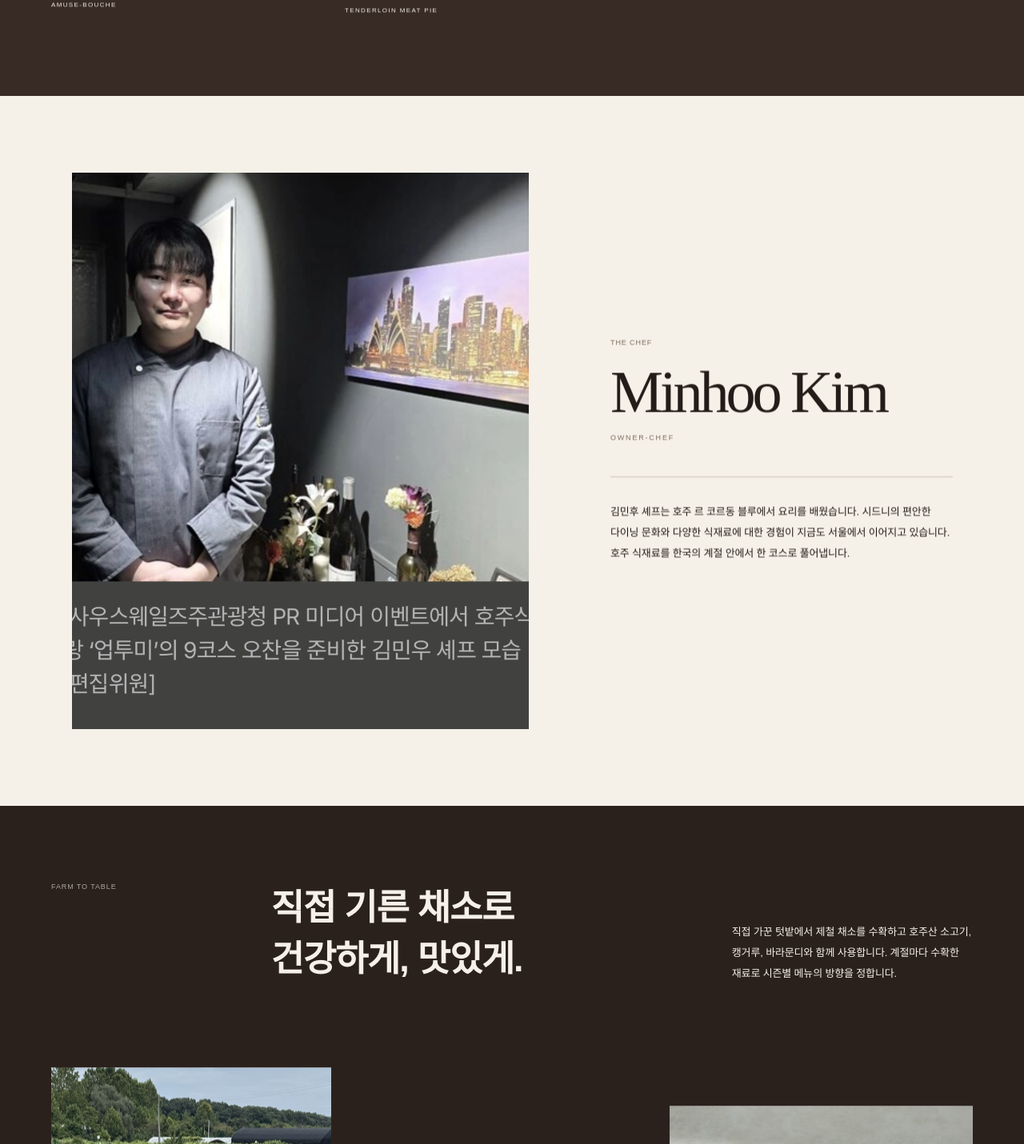
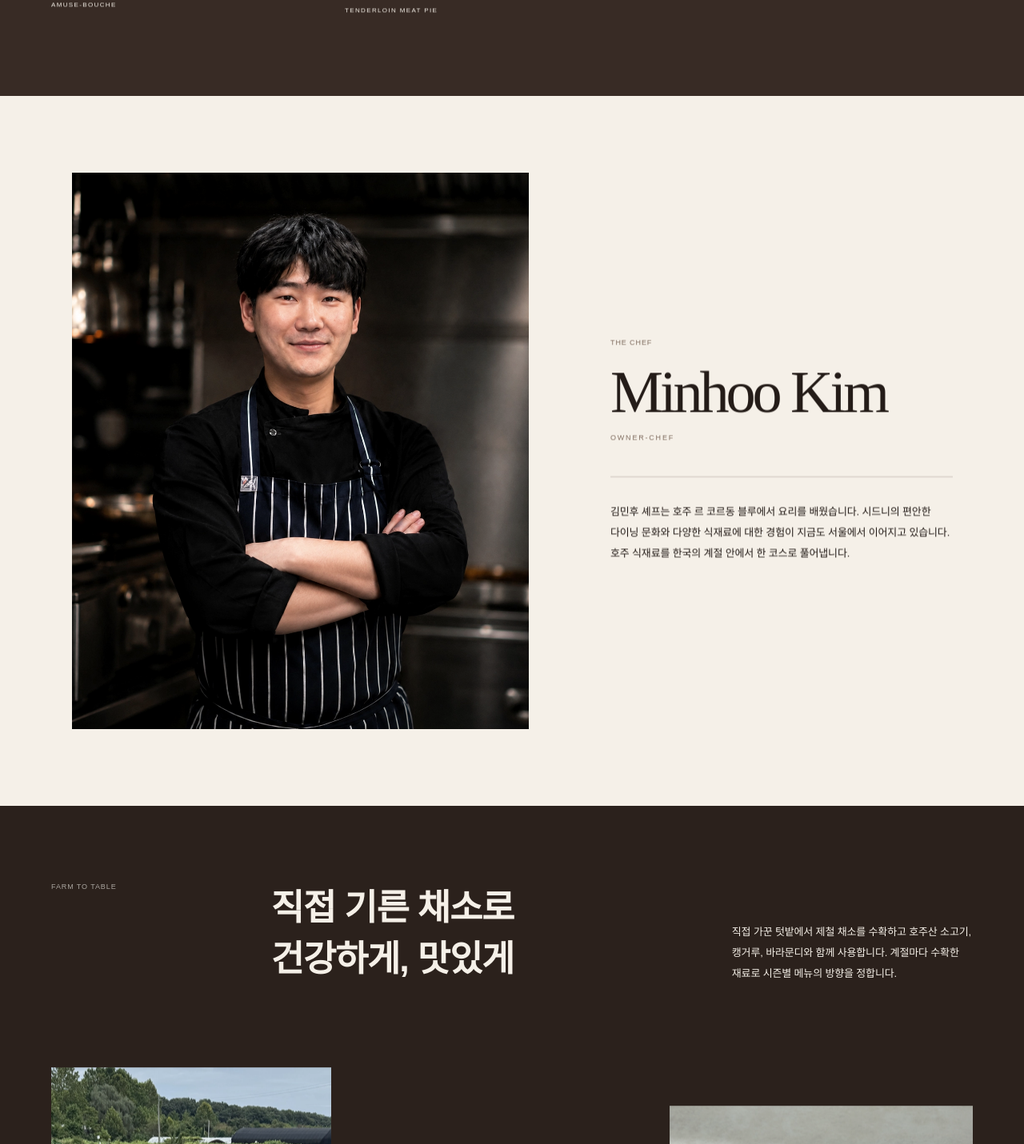
Before and after one commit to pageatelier/sydney-seoul-site, a Next.js app: page /ko in a window 1280 px wide. Shown: the part 3729-5160 px from the top of the page at 80% size. Built offline with nearby package versions, Linux system fonts and the light colour scheme.

Commit message:
change pic agai

```diff
--- a/app/RestaurantPage.tsx
+++ b/app/RestaurantPage.tsx
@@ -93,7 +93,7 @@ const copy = {
     chefBody:
       "김민후 셰프는 호주 르 코르동 블루에서 요리를 배웠습니다. 시드니의 편안한 다이닝 문화와 다양한 식재료에 대한 경험이 지금도 서울에서 이어지고 있습니다. 호주 식재료를 한국의 계절 안에서 한 코스로 풀어냅니다.",
     farmEyebrow: "Farm to table",
-    farmTitle: <>직접 기른 채소로<br />건강하게, 맛있게.</>,
+    farmTitle: <>직접 기른 채소로<br />건강하게, 맛있게</>,
     farmBody:
       "직접 가꾼 텃밭에서 제철 채소를 수확하고 호주산 소고기, 캥거루, 바라문디와 함께 사용합니다. 계절마다 수확한 재료로 시즌별 메뉴의 방향을 정합니다.",
     farmCaptions: ["From our garden", "Harvested by hand", "On the table"],
@@ -251,7 +251,7 @@ export default function RestaurantPage({ locale }: { locale: Locale }) {
 
       <section className="chef" id="chef" aria-labelledby="chef-title" data-header-theme="light">
         <figure className="chef-portrait" data-reveal>
-          <div className="media-frame"><img src="/images/chef-portrait-new.webp" alt="Owner-Chef Minhoo Kim in the Sydney Seoul kitchen" loading="lazy" /></div>
+          <div className="media-frame"><img src="/images/chef-portrait-old.webp" alt="Owner-Chef Minhoo Kim in the Sydney Seoul kitchen" loading="lazy" /></div>
         </figure>
         <div className="chef-copy" data-reveal>
           <p className="eyebrow">{t.chefEyebrow}</p>
```
Also changed, not shown: public/images/chef-portrait-old.webp (renamed from public/images/chef-portrait-old2.webp).
